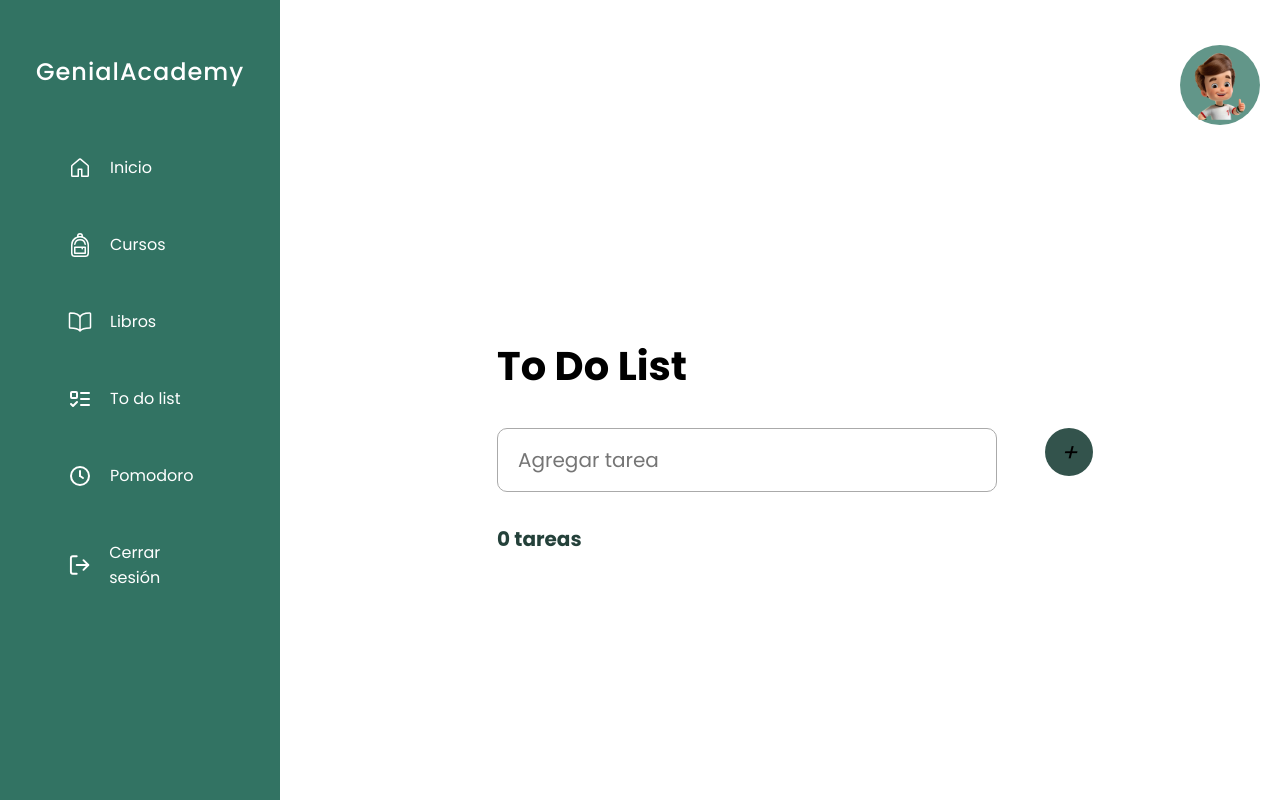
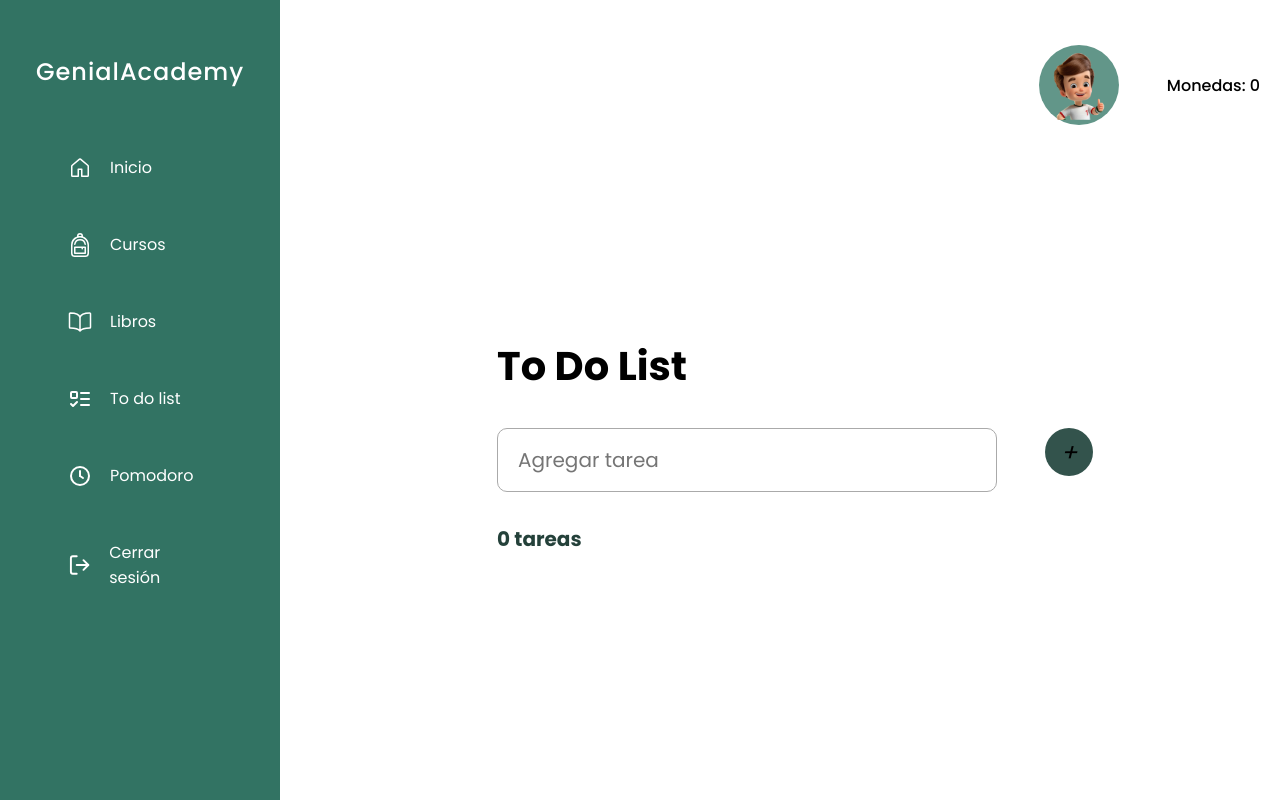
Before and after one commit to RodrigoDV03/GENIAL-ACADEMY-WEB, a React (Vite) app: page /list in a window 1280 px wide. Built offline with nearby package versions, Linux system fonts and the light colour scheme.

Commit message:
Se agrego el useScore en el navBar del usuario

```diff
--- a/src/components/NavBar/NavBar.css
+++ b/src/components/NavBar/NavBar.css
@@ -1,5 +1,10 @@
 .navBar-container{
     position: sticky;
+    display: flex;
+    flex-direction: row;
+    justify-content: flex-end;
+    align-items: center;
+    gap: 3rem;
 }
 
 .user-welcome {
--- a/src/components/NavBar/NavBar.jsx
+++ b/src/components/NavBar/NavBar.jsx
@@ -3,10 +3,12 @@ import { useState } from "react";
 import ModalUser from "../Modals/Modal_User/modalUser";
 
 import './NavBar.css'
+import { useScore } from '../../context/ScoreContext';
 
 const NavBar = () => {
   const username = localStorage.getItem("username");
   const [isModalOpen, setModalOpen] = useState(false);
+  const { state } = useScore();
 
   const handleOpenModal = () => {
     setModalOpen(true);
@@ -24,6 +26,9 @@ const NavBar = () => {
             </div>
             <ModalUser isOpen={isModalOpen} onClose={handleCloseModal} />
         </div>
+        <div className="score-info">
+            <span>Monedas: {state.coins}</span>
+        </div>
     </div>
   )
 }
```
